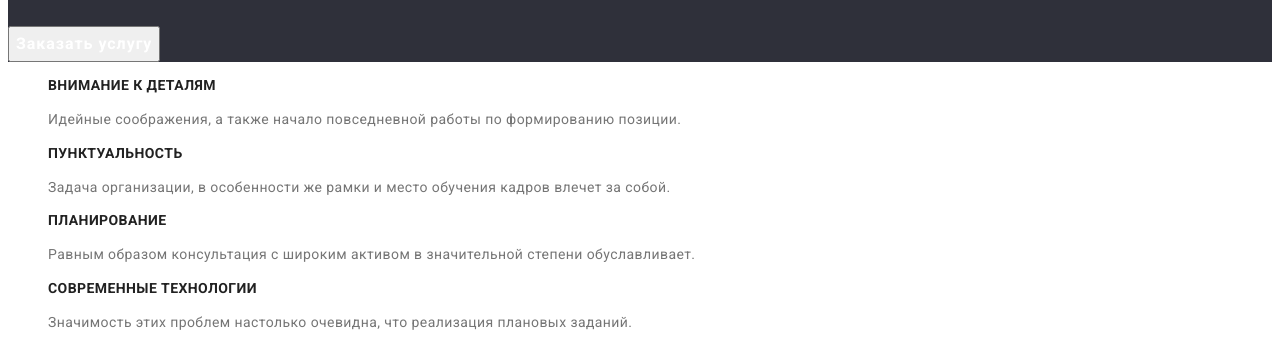
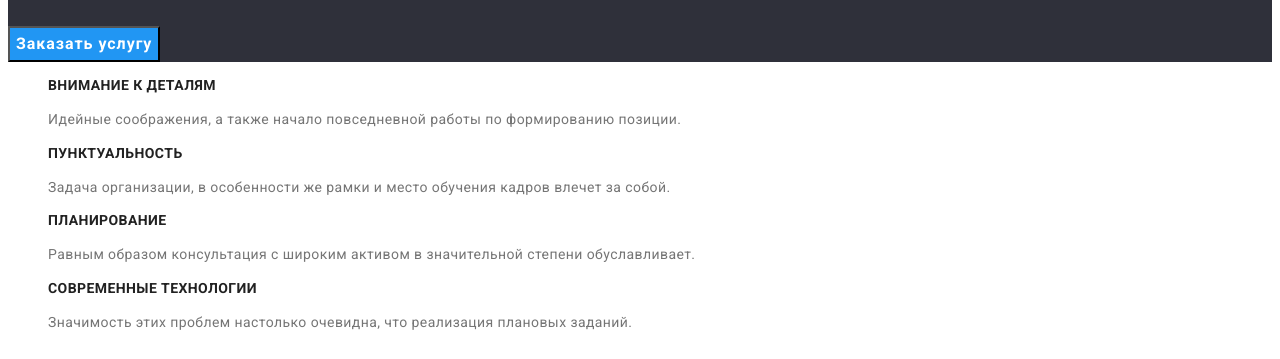
Before and after one commit to Ipcot/goit-markup-hw-02, a plain HTML site: page index.html in a window 1280 px wide. Shown: the part 254-613 px from the top of the page. Drawn offline with Linux system fonts and the light colour scheme.

Commit message:
correct button hero

```diff
--- a/css/styles.css
+++ b/css/styles.css
@@ -85,6 +85,7 @@ body {
   line-height: 1.87;
   letter-spacing: 0.06em;
   color: var(--button-text-color);
+  background-color: var(--accent-color);
 }
 .hero {
   background-color: var(--background-color-hero);
```
Also changed, not shown: portfolio.html (+1 -1 lines).
